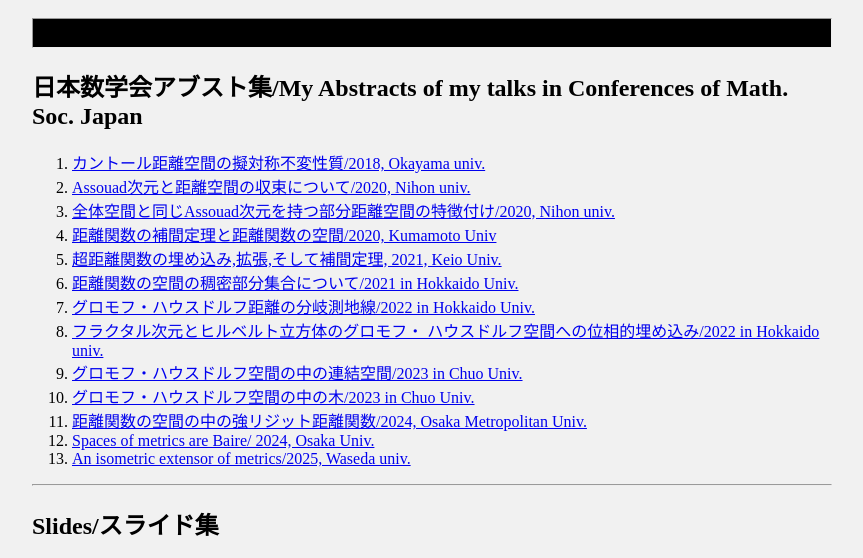
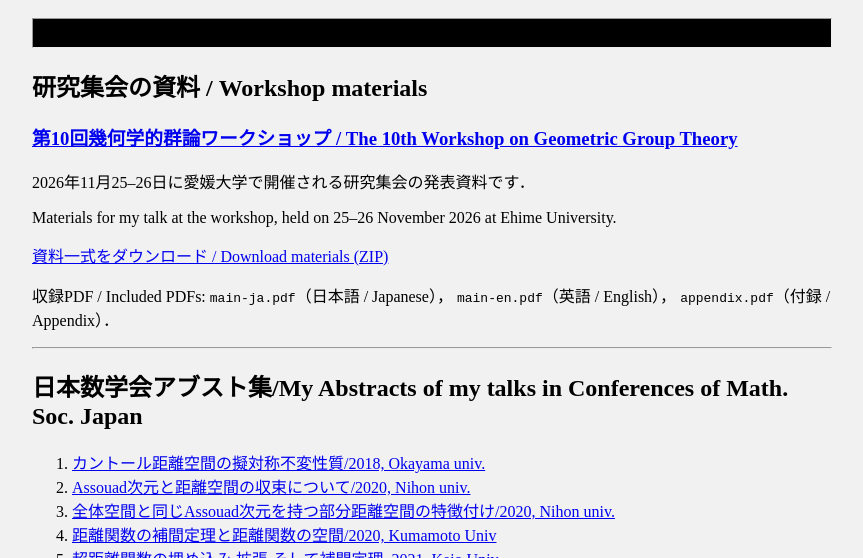
Before and after one commit to yoshito-ishiki-math/yoshito-ishiki-math.github.io, a plain HTML site: page materials.html in a window 1280 px wide. Shown: the part 163-721 px from the top of the page, without its empty margins (208-1071 px from the left). Drawn offline with Linux system fonts and the light colour scheme.

Commit message:
Add materials for the November 2026 geometric group theory workshop

```diff
--- a/materials.html
+++ b/materials.html
@@ -26,6 +26,30 @@
 
 
   <hr class="headhr">
+
+  <section id="ggt-workshop-2026" aria-labelledby="ggt-workshop-2026-title">
+    <h2 id="ggt-workshop-2026-title">研究集会の資料 / Workshop materials</h2>
+    <h3>
+      <a href="https://tomohirofukaya.fpark.tmu.ac.jp/ggtm/ehime2026/index.shtml">第10回幾何学的群論ワークショップ / The 10th Workshop on Geometric Group Theory</a>
+    </h3>
+    <p lang="ja">
+      2026年11月25–26日に愛媛大学で開催される研究集会の発表資料です．
+    </p>
+    <p lang="en">
+      Materials for my talk at the workshop, held on 25–26 November 2026 at Ehime University.
+    </p>
+    <p>
+      <a href="materials/topofGHsp.zip" download>資料一式をダウンロード / Download materials (ZIP)</a>
+    </p>
+    <p>
+      収録PDF / Included PDFs:
+      <code>main-ja.pdf</code>（日本語 / Japanese），
+      <code>main-en.pdf</code>（英語 / English），
+      <code>appendix.pdf</code>（付録 / Appendix）．
+    </p>
+  </section>
+
+  <hr>
 
 
   <h2>
```
Also changed, not shown: index.html (+2 -0 lines), 1 other file.
